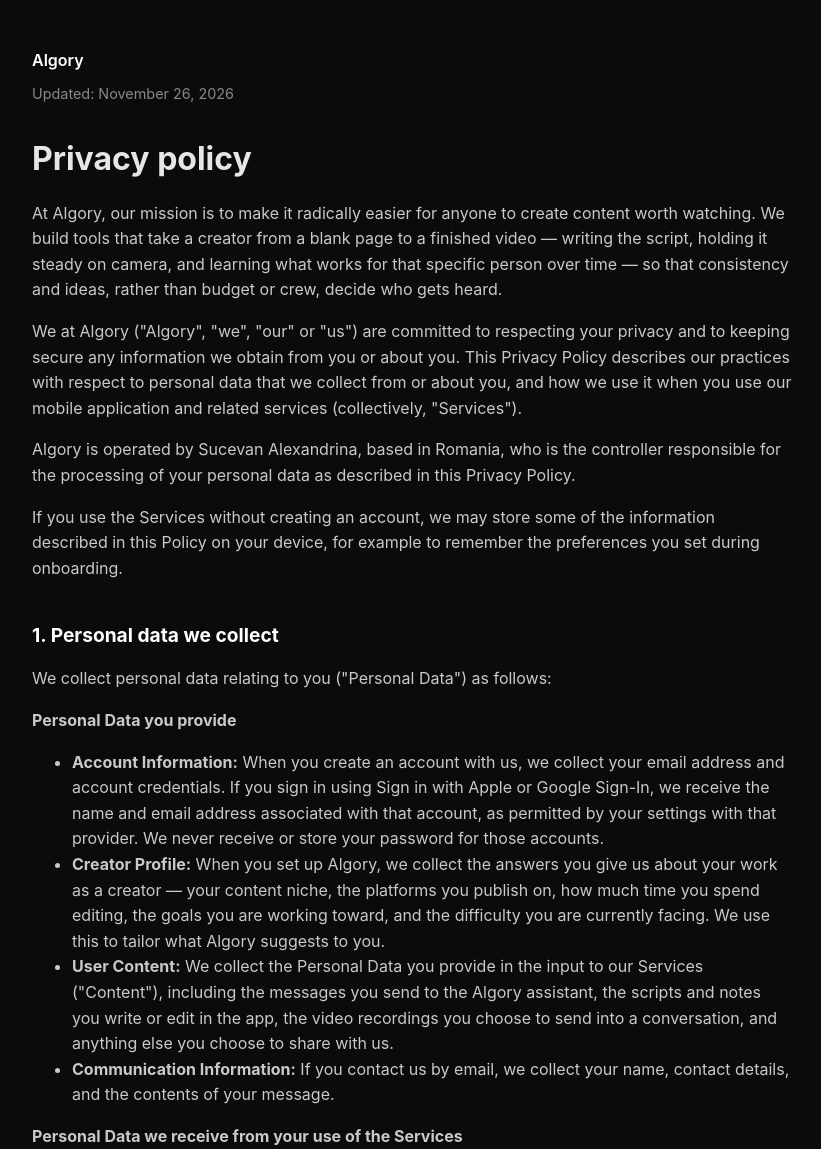
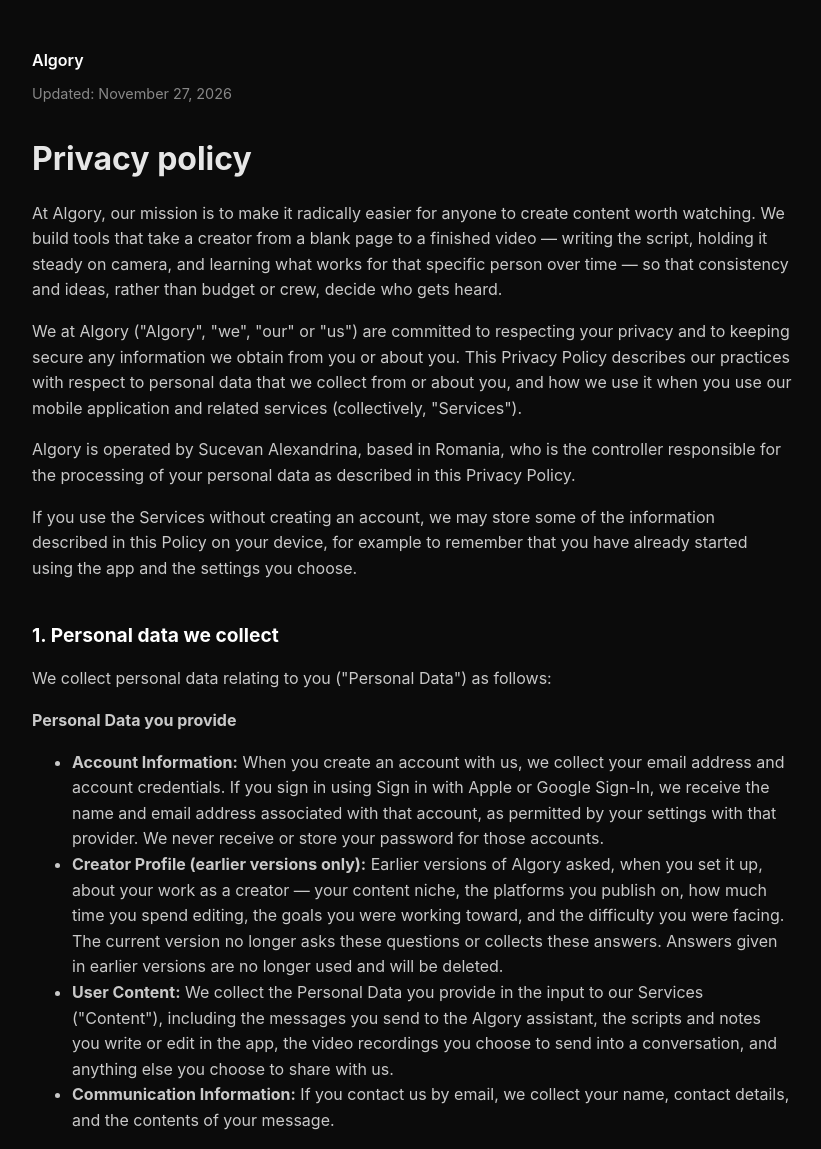
Before and after one commit to AlgoryApp/algory-site, a plain HTML site: page privacy.html in a window 1280 px wide. Shown: the top 1149 px of the page, without its empty margins (228-1049 px from the left). Drawn offline with Linux system fonts and the light colour scheme.

Commit message:
Privacy: the app no longer asks onboarding questions (niche, platforms, editing time, goals, difficulty)
Earlier versions asked them; the current one does not collect these answers, the old
answers are no longer used and will be deleted. Personalization comes from the
conversation and the notes the user asks Algory to remember.

Co-Authored-By: Claude Opus 5.5 <noreply@anthropic.com>

```diff
--- a/privacy.html
+++ b/privacy.html
@@ -17,7 +17,7 @@
 </head>
 <body>
 <div class="brand">Algory</div>
-<div class="meta">Updated: November 26, 2026</div>
+<div class="meta">Updated: November 27, 2026</div>
 <h1>Privacy policy</h1>
 
 <p>At Algory, our mission is to make it radically easier for anyone to create content worth watching. We build tools that take a creator from a blank page to a finished video — writing the script, holding it steady on camera, and learning what works for that specific person over time — so that consistency and ideas, rather than budget or crew, decide who gets heard.</p>
@@ -26,14 +26,14 @@
 
 <p>Algory is operated by Sucevan Alexandrina, based in Romania, who is the controller responsible for the processing of your personal data as described in this Privacy Policy.</p>
 
-<p>If you use the Services without creating an account, we may store some of the information described in this Policy on your device, for example to remember the preferences you set during onboarding.</p>
+<p>If you use the Services without creating an account, we may store some of the information described in this Policy on your device, for example to remember that you have already started using the app and the settings you choose.</p>
 
 <h2>1. Personal data we collect</h2>
 <p>We collect personal data relating to you ("Personal Data") as follows:</p>
 <p><strong>Personal Data you provide</strong></p>
 <ul>
 <li><strong>Account Information:</strong> When you create an account with us, we collect your email address and account credentials. If you sign in using Sign in with Apple or Google Sign-In, we receive the name and email address associated with that account, as permitted by your settings with that provider. We never receive or store your password for those accounts.</li>
-<li><strong>Creator Profile:</strong> When you set up Algory, we collect the answers you give us about your work as a creator — your content niche, the platforms you publish on, how much time you spend editing, the goals you are working toward, and the difficulty you are currently facing. We use this to tailor what Algory suggests to you.</li>
+<li><strong>Creator Profile (earlier versions only):</strong> Earlier versions of Algory asked, when you set it up, about your work as a creator — your content niche, the platforms you publish on, how much time you spend editing, the goals you were working toward, and the difficulty you were facing. The current version no longer asks these questions or collects these answers. Answers given in earlier versions are no longer used and will be deleted.</li>
 <li><strong>User Content:</strong> We collect the Personal Data you provide in the input to our Services ("Content"), including the messages you send to the Algory assistant, the scripts and notes you write or edit in the app, the video recordings you choose to send into a conversation, and anything else you choose to share with us.</li>
 <li><strong>Communication Information:</strong> If you contact us by email, we collect your name, contact details, and the contents of your message.</li>
 </ul>
@@ -58,7 +58,7 @@
 <li>To understand how the Services are used and improve them, for example by looking at which features are used and, when needed to fix a problem or improve quality, at the messages and recordings you send;</li>
 <li>To transcribe the recordings you send, to add captions to your videos, and to cut their pauses;</li>
 <li>To manage your subscription and give you the features of your plan;</li>
-<li>To personalize the scripts, hooks, and guidance Algory produces for you, and to remember the goals and context you have shared so that Algory can support you consistently over time;</li>
+<li>To personalize the scripts, hooks, and guidance Algory produces for you, based on what you share with Algory in your conversations and the notes you ask it to remember, so that Algory can support you consistently over time;</li>
 <li>To authenticate your account and keep it secure;</li>
 <li>To communicate with you, including about changes to our Services or this Policy;</li>
 <li>To prevent fraud, abuse, and activity that violates our terms;</li>
```
